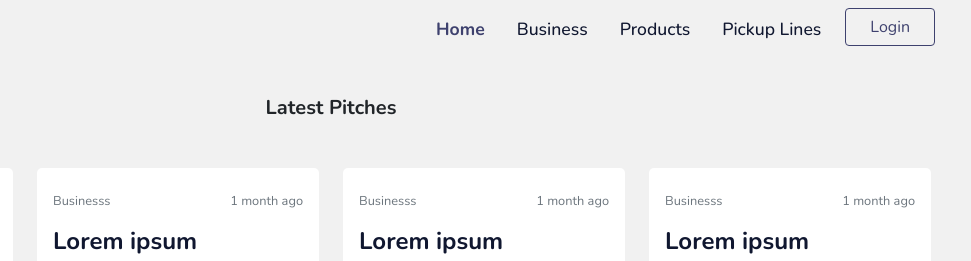
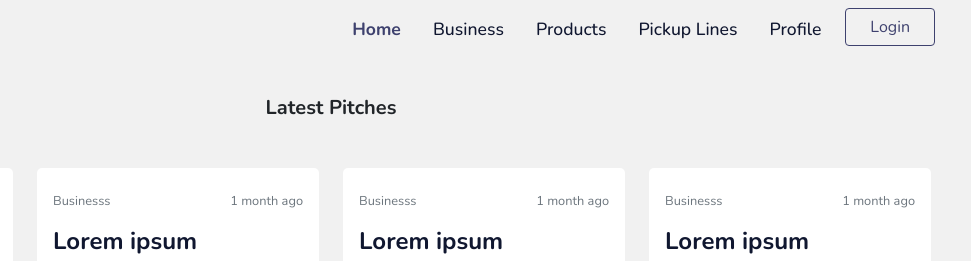
Before and after one commit to james-muriithi/pitches-frontend, a plain HTML site: page index.html in a window 1280 px wide. Shown: the top 261 px of the page, 309-1280 px from the left. Drawn offline with nearby package versions, Linux system fonts and the light colour scheme.

Commit message:
added profile to navbar

```diff
--- a/index.html
+++ b/index.html
@@ -49,6 +49,11 @@
                     <li class="nav-item px-2">
                         <a class="nav-link" href="#">
                             Pickup Lines
+                        </a>
+                    </li>
+                    <li class="nav-item px-2">
+                        <a class="nav-link" href="profile.html">
+                            Profile
                         </a>
                     </li>
                     <li class="nav-item px-2 mb-3 mb-lg-0">
```
